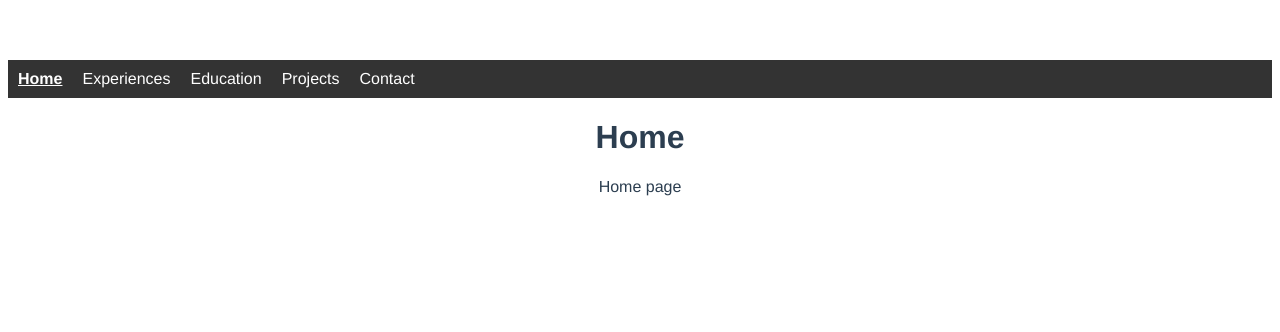
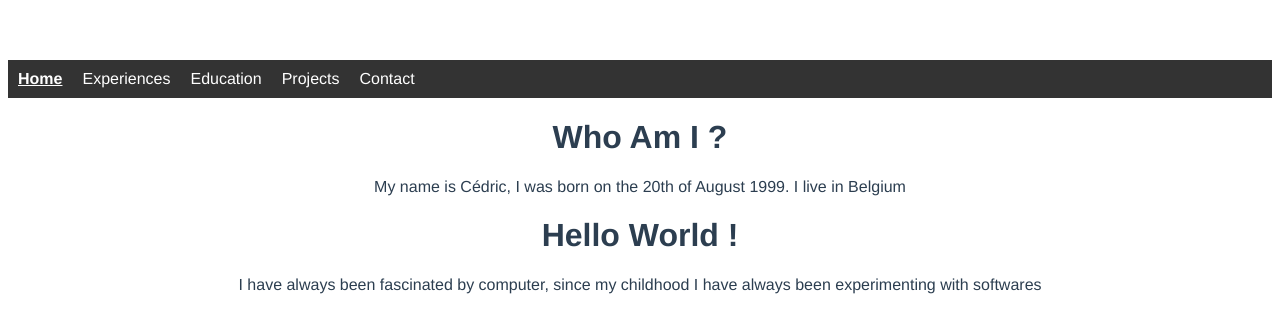
Before and after one commit to cedric-dem/my-portfolio, a Vue app: page / in a window 1280 px wide. Shown: the top 332 px of the page. Built offline with nearby package versions, Linux system fonts and the light colour scheme.

Commit message:
create HomePage content

```diff
--- a/src/views/HomePage.vue
+++ b/src/views/HomePage.vue
@@ -4,8 +4,10 @@
 
 <template>
   <div class="home">
-    <h1>Home</h1>
-    <p>Home page</p>
+    <h1>Who Am I ?</h1>
+    <p>My name is Cédric, I was born on the 20th of August 1999. I live in Belgium</p>
+    <h1>Hello World !</h1>
+    <p>I have always been fascinated by computer, since my childhood I have always been experimenting with softwares</p>
   </div>
 </template>
 
```
